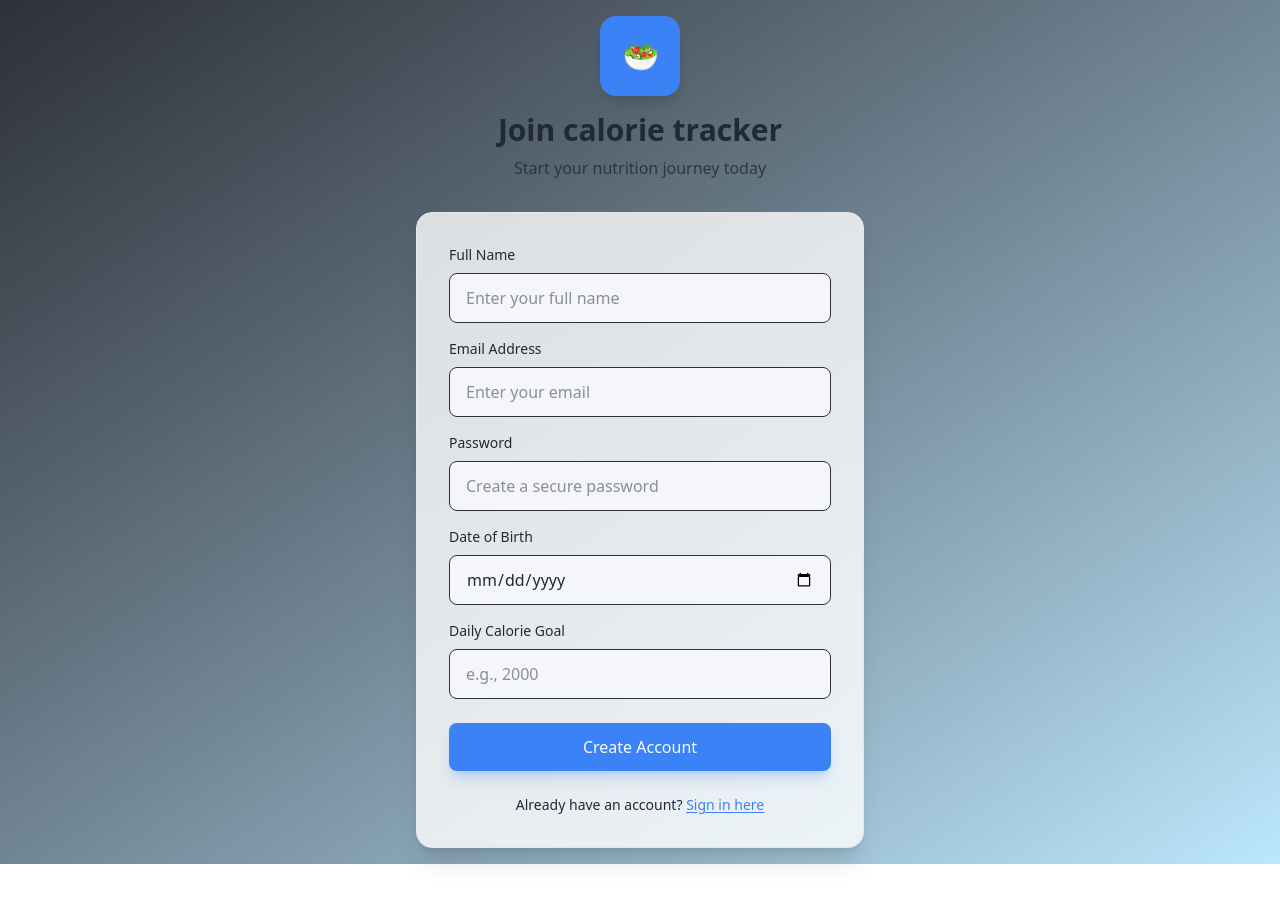
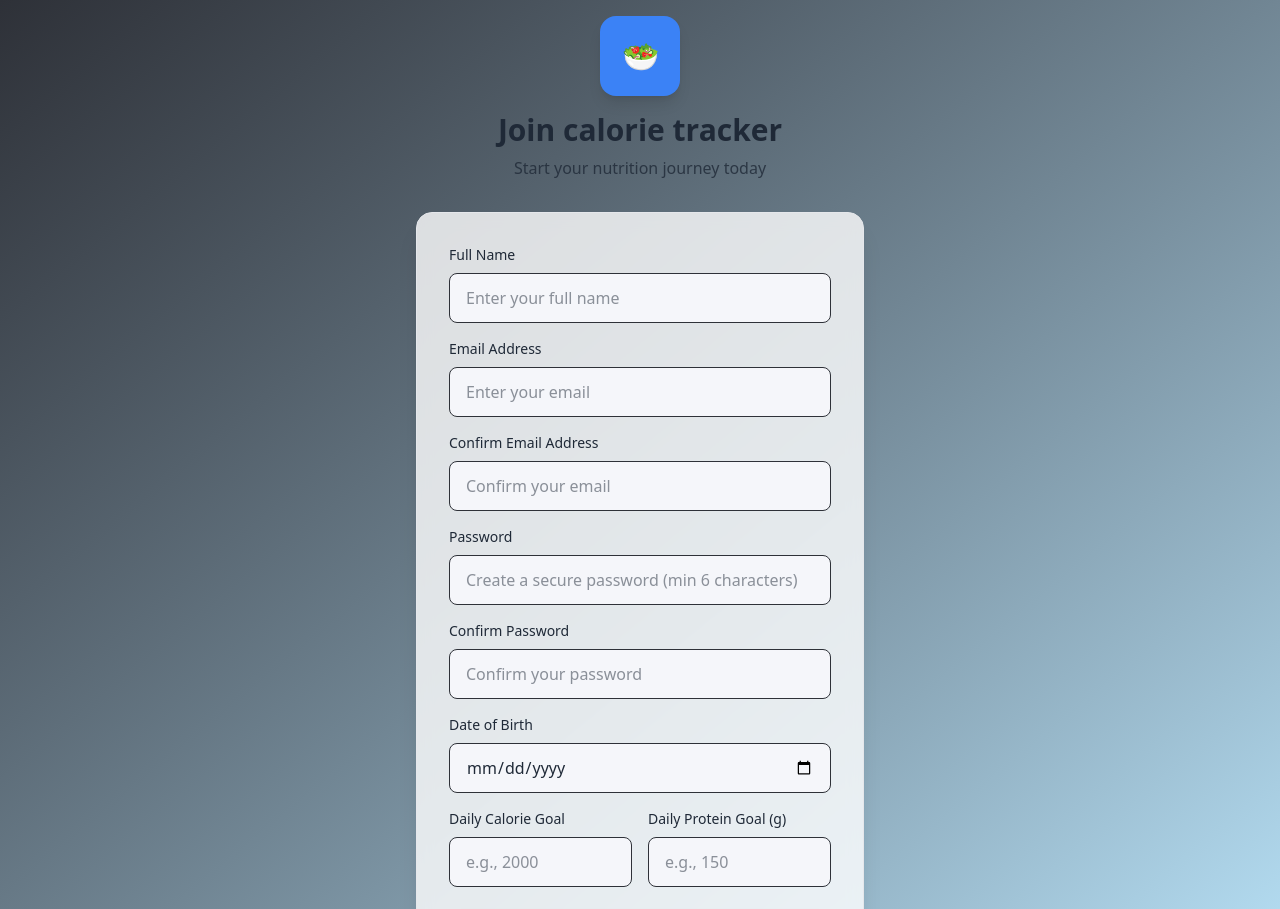
Before and after one commit to RidgwayA/cal-tracker, a React (Vite) app in the folder frontEnd/: page /register in a window 1280 px wide. Shown: the top 909 px of the page. Before the commit the page ends 864 px from the top, so only its background shows below. Built offline with nearby package versions, Linux system fonts and the light colour scheme.

Commit message:
Feat: Added email/password confirmation and protein goals to registration

```diff
--- a/frontEnd/src/pages/Registration.tsx
+++ b/frontEnd/src/pages/Registration.tsx
@@ -6,9 +6,12 @@ const Registration = () => {
   const [formData, setFormData] = useState({
     name: "",
     email: "",
+    confirmEmail: "",
     password: "",
+    confirmPassword: "",
     dateOfBirth: "",
     dailyCalorieGoal: "",
+    dailyProteinGoal: "",
   });
   const [error, setError] = useState("");
   const [isLoading, setIsLoading] = useState(false);
@@ -20,6 +23,23 @@ const Registration = () => {
   const handleSubmit = async (e: React.FormEvent) => {
     e.preventDefault();
     setError("");
+
+    // Validation
+    if (formData.email !== formData.confirmEmail) {
+      setError("Email addresses do not match");
+      return;
+    }
+
+    if (formData.password !== formData.confirmPassword) {
+      setError("Passwords do not match");
+      return;
+    }
+
+    if (formData.password.length < 6) {
+      setError("Password must be at least 6 characters long");
+      return;
+    }
+
     setIsLoading(true);
 
     try {
@@ -32,6 +52,7 @@ const Registration = () => {
           password: formData.password,
           date_of_birth: formData.dateOfBirth,
           daily_calorie_goal: parseInt(formData.dailyCalorieGoal),
+          daily_protein_goal: parseInt(formData.dailyProteinGoal),
         }),
       });
 
@@ -100,12 +121,38 @@ const Registration = () => {
             </div>
 
             <div>
+              <label className="block text-sm font-medium text-textPrimary mb-2">Confirm Email Address</label>
+              <input
+                type="email"
+                name="confirmEmail"
+                placeholder="Confirm your email"
+                value={formData.confirmEmail}
+                onChange={handleChange}
+                className="w-full px-4 py-3 border border-borderDark rounded-lg focus:ring-2 focus:ring-primary focus:border-primary transition-all duration-200 bg-bgCard text-textPrimary"
+                required
+              />
+            </div>
+
+            <div>
               <label className="block text-sm font-medium text-textPrimary mb-2">Password</label>
               <input
                 type="password"
                 name="password"
-                placeholder="Create a secure password"
+                placeholder="Create a secure password (min 6 characters)"
                 value={formData.password}
+                onChange={handleChange}
+                className="w-full px-4 py-3 border border-borderDark rounded-lg transition-all duration-200 bg-bgCard text-textPrimary"
+                required
+              />
+            </div>
+
+            <div>
+              <label className="block text-sm font-medium text-textPrimary mb-2">Confirm Password</label>
+              <input
+                type="password"
+                name="confirmPassword"
+                placeholder="Confirm your password"
+                value={formData.confirmPassword}
                 onChange={handleChange}
                 className="w-full px-4 py-3 border border-borderDark rounded-lg transition-all duration-200 bg-bgCard text-textPrimary"
                 required
@@ -124,6 +171,7 @@ const Registration = () => {
               />
             </div>
 
+            <div className="grid grid-cols-1 sm:grid-cols-2 gap-4">
               <div>
                 <label className="block text-sm font-medium text-textPrimary mb-2">Daily Calorie Goal</label>
                 <input
@@ -134,9 +182,24 @@ const Registration = () => {
                   onChange={handleChange}
                   min="1000"
                   max="5000"
-                className="w-full px-4 py-3 border border-borderDark rounded-lg  transition-all duration-200 bg-bgCard text-textPrimary"
+                  className="w-full px-4 py-3 border border-borderDark rounded-lg transition-all duration-200 bg-bgCard text-textPrimary"
                   required
                 />
+              </div>
+              <div>
+                <label className="block text-sm font-medium text-textPrimary mb-2">Daily Protein Goal (g)</label>
+                <input
+                  type="number"
+                  name="dailyProteinGoal"
+                  placeholder="e.g., 150"
+                  value={formData.dailyProteinGoal}
+                  onChange={handleChange}
+                  min="50"
+                  max="500"
+                  className="w-full px-4 py-3 border border-borderDark rounded-lg transition-all duration-200 bg-bgCard text-textPrimary"
+                  required
+                />
+              </div>
             </div>
           </div>
 
```
Also changed, not shown: 1 other file (tests, documents, lock files or other folders). Lines whose indentation alone changed are shown as unchanged.
